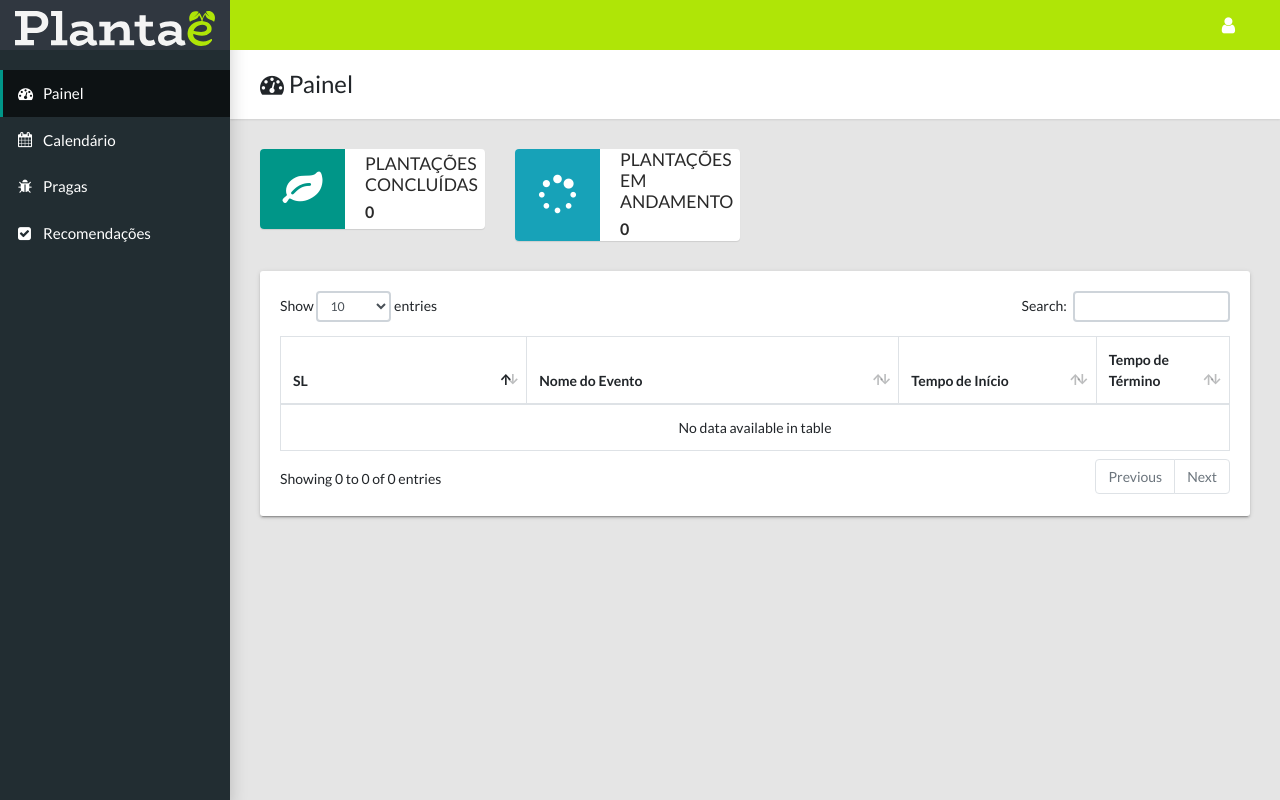
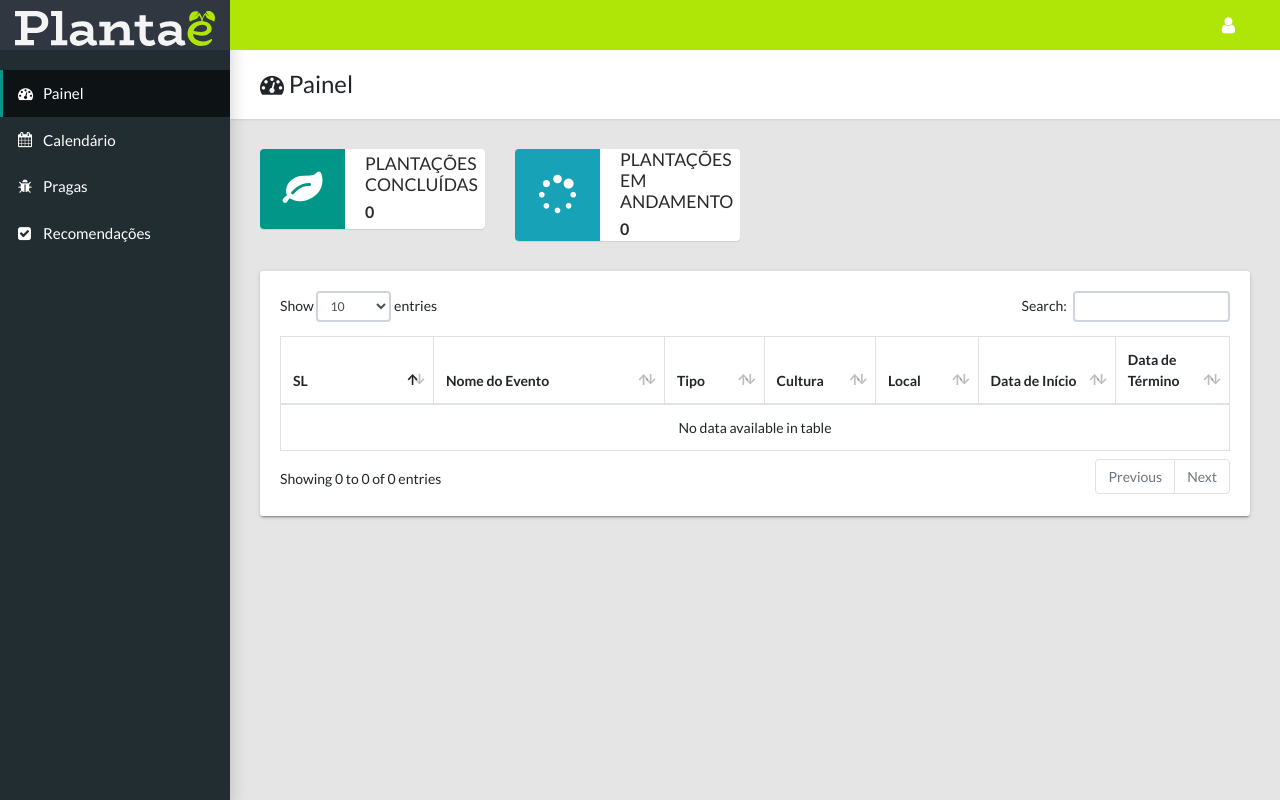
Before and after one commit to Carlosesposito22/Plantae2, a Django app: page /dashboard/ in a window 1280 px wide. Run offline with Django 4.2, Linux system fonts and the light colour scheme; the visitor is signed in with stand-in values (Sample User, id 1); data that the repository does not hold is empty; parts of the project's set-up code (start-up, migrations or seed data) failed here and were passed over; some libraries are stand-ins or nearby versions.

Commit message:
adicao de mais colunas no dashboard

```diff
--- a/templates/site_cc/dashboard.html
+++ b/templates/site_cc/dashboard.html
@@ -41,8 +41,11 @@
                                         <tr role="row">
                                             <th class="sorting_asc" tabindex="0" aria-controls="sampleTable" rowspan="1" colspan="1" aria-sort="ascending" aria-label="Nome: ative para classificar a coluna em ordem decrescente" style="width: 261.641px;">SL</th>
                                             <th class="sorting" tabindex="0" aria-controls="sampleTable" rowspan="1" colspan="1" aria-label="Nome do Evento: ative para classificar a coluna em ordem crescente" style="width: 417.312px;">Nome do Evento</th>
-                                            <th class="sorting" tabindex="0" aria-controls="sampleTable" rowspan="1" colspan="1" aria-label="Início: ative para classificar a coluna em ordem crescente" style="width: 189.281px;">Tempo de Início</th>
-                                            <th class="sorting" tabindex="0" aria-controls="sampleTable" rowspan="1" colspan="1" aria-label="Fim: ative para classificar a coluna em ordem crescente" style="width: 102.141px;">Tempo de Término</th>
+                                            <th class="sorting" tabindex="0" aria-controls="sampleTable" rowspan="1" colspan="1" aria-label="Tipo: ative para classificar a coluna em ordem crescente" style="width: 102.141px;">Tipo</th>
+                                            <th class="sorting" tabindex="0" aria-controls="sampleTable" rowspan="1" colspan="1" aria-label="Cultura: ative para classificar a coluna em ordem crescente" style="width: 102.141px;">Cultura</th>
+                                            <th class="sorting" tabindex="0" aria-controls="sampleTable" rowspan="1" colspan="1" aria-label="Local: ative para classificar a coluna em ordem crescente" style="width: 102.141px;">Local</th>
+                                            <th class="sorting" tabindex="0" aria-controls="sampleTable" rowspan="1" colspan="1" aria-label="Início: ative para classificar a coluna em ordem crescente" style="width: 189.281px;">Data de Início</th>
+                                            <th class="sorting" tabindex="0" aria-controls="sampleTable" rowspan="1" colspan="1" aria-label="Fim: ative para classificar a coluna em ordem crescente" style="width: 102.141px;">Data de Término</th>
                                         </tr>
                                     </thead>
                                     <tbody>
@@ -50,6 +53,9 @@
                                             <tr role="row" class="odd">
                                                 <td class="sorting_1">{{ forloop.counter }}</td>
                                                 <td>{{ event.title }}</td>
+                                                <td>{{event.type}}</td>
+                                                <td>{{event.cultura}}</td>
+                                                <td>{{event.local}}</td>
                                                 <td>{{ event.start_time }}</td>
                                                 <td>{{ event.end_time }}</td>
                                             </tr>
```
